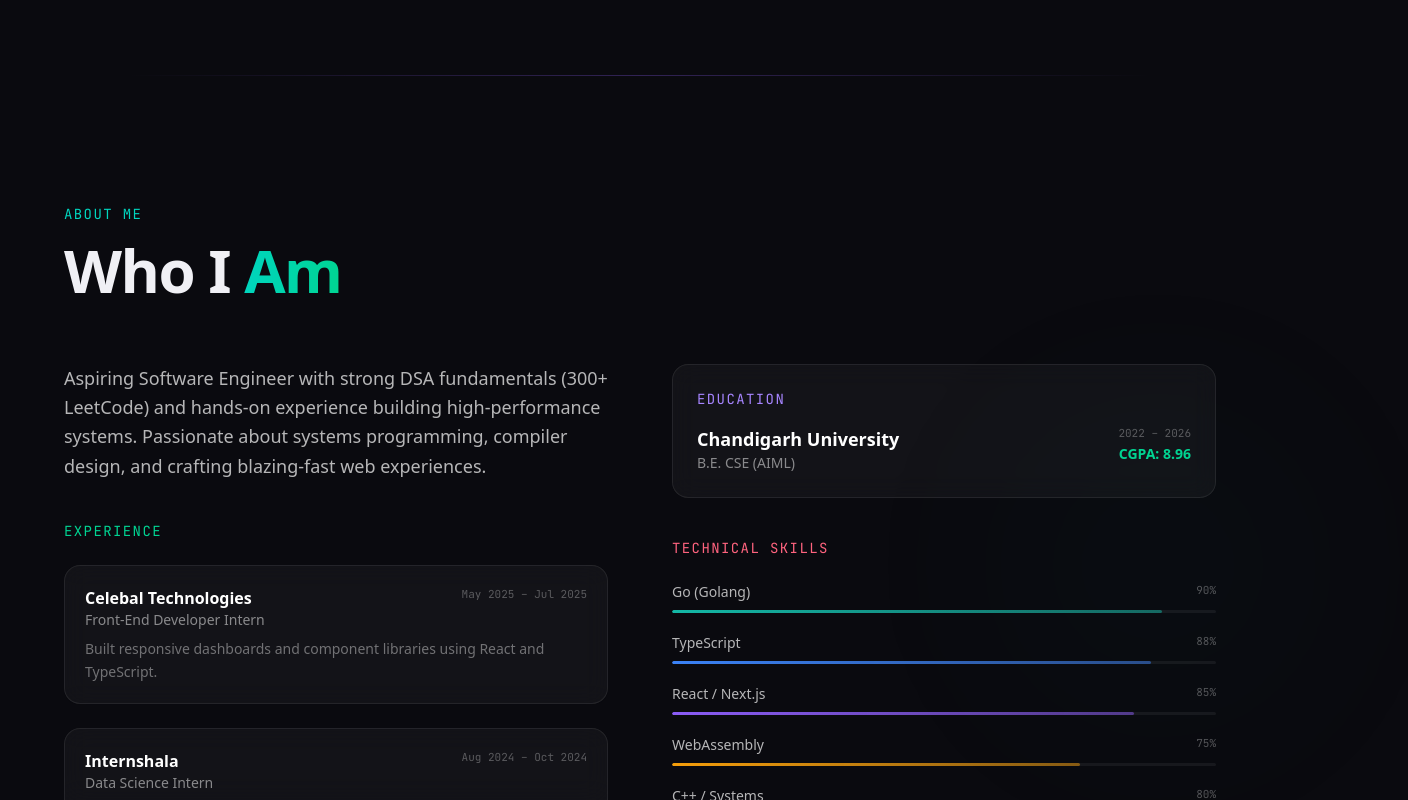
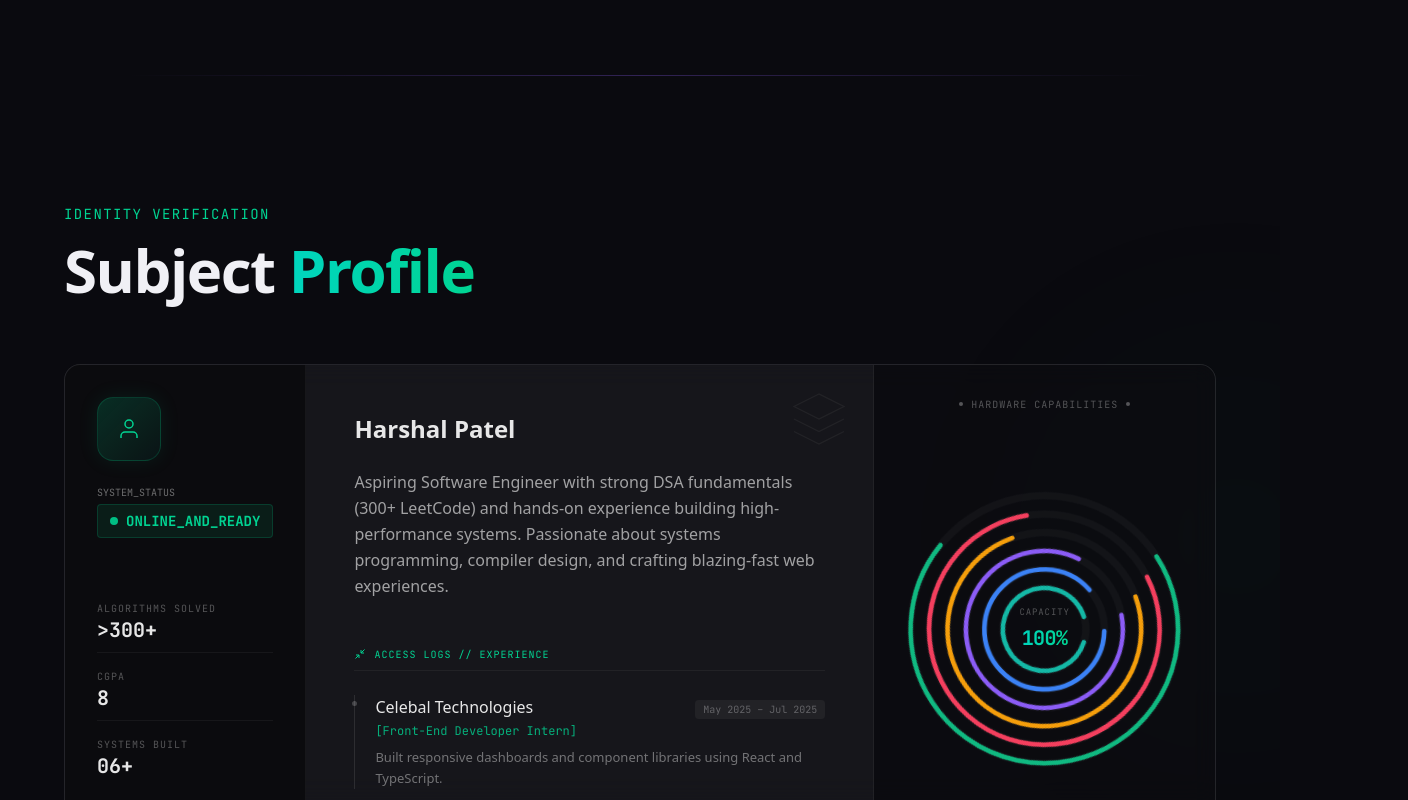
Before and after one commit to HarshalPatel1972/harshal-patel, a Next.js app: page / in a window 1280 px wide. Shown: the part 2000-2800 px from the top of the page, 1408 px wide, since content can reach past the window. Built offline with nearby package versions, Linux system fonts and the light colour scheme.

Commit message:
feat(about): overhaul to biometric profile ID card featuring dynamic terminal access logs, active barcodes, and a staggering SVG animated orbital skill reactor

```diff
--- a/src/components/About.tsx
+++ b/src/components/About.tsx
@@ -2,128 +2,277 @@
 
 import { profile } from "@/data/profile";
 import { ScrollReveal } from "./ScrollReveal";
-import { useCounter, useParallax } from "./AnimationKit";
+import { useCounter, useTilt, useParallax } from "./AnimationKit";
 import { useEffect, useRef, useState } from "react";
+import { animate as anime, utils } from "animejs";
 
-function AnimatedStat({ value, label }: { value: number; label: string }) {
+/**
+ * 📊 Dynamic Barcode Generator
+ */
+function DynamicBarcode() {
+  const containerRef = useRef<HTMLDivElement>(null);
+  useEffect(() => {
+    const bars = containerRef.current?.querySelectorAll(".barcode-bar");
+    if (!bars) return;
+
+    // Randomly flutter the heights of the barcode
+    bars.forEach((bar) => {
+      const loop = () => {
+        anime(bar as HTMLElement, {
+          height: [`${utils.random(20, 100)}%`],
+          duration: utils.random(200, 800),
+          easing: "linear",
+          onComplete: loop,
+        });
+      };
+      loop();
+    });
+  }, []);
+
+  return (
+    <div ref={containerRef} className="flex items-end h-[50px] gap-[2px] opacity-20 hover:opacity-100 transition-opacity">
+      {Array.from({ length: 30 }).map((_, i) => (
+        <div key={i} className="barcode-bar w-[2px] bg-emerald-400" style={{ height: `${Math.random() * 100}%` }} />
+      ))}
+    </div>
+  );
+}
+
+/**
+ * ⚛️ Skill Reactor (SVG Orbital Rings)
+ */
+function SkillReactor() {
+  const reactorRef = useRef<SVGSVGElement>(null);
+  const [activeSkill, setActiveSkill] = useState<string | null>(null);
+
+  useEffect(() => {
+    if (!reactorRef.current) return;
+
+    // Setup orbital spinning
+    const rings = reactorRef.current.querySelectorAll(".skill-orbit");
+    rings.forEach((ring, i) => {
+      anime(ring as HTMLElement, {
+        rotateZ: [0, 360],
+        duration: 25000 + i * 5000, // Inner rings fast, outer rings slow
+        easing: "linear",
+        loop: true,
+        direction: i % 2 === 0 ? "normal" : "reverse", // Alternating direction
+      });
+    });
+
+    // Setup draw-in paths on render
+    const paths = reactorRef.current.querySelectorAll(".skill-path");
+    const observer = new IntersectionObserver(([entry]) => {
+        if(entry.isIntersecting) {
+            paths.forEach((path, i) => {
+                const dash = path.getAttribute("data-dash") || "0";
+                const circ = path.getAttribute("data-circ") || "0";
+                anime(path as HTMLElement, {
+                    strokeDashoffset: [circ, dash],
+                    duration: 2000,
+                    delay: i * 200,
+                    easing: "outQuart"
+                });
+            });
+            observer.disconnect();
+        }
+    }, { threshold: 0.1 });
+    observer.observe(reactorRef.current);
+
+    return () => observer.disconnect();
+  }, []);
+
+  return (
+    <div className="relative w-full aspect-square max-w-[320px] mx-auto flex items-center justify-center">
+      {/* Center Readout */}
+      <div className="absolute inset-0 flex flex-col items-center justify-center pointer-events-none z-10">
+        <span className="text-[9px] font-mono text-white/30 uppercase tracking-widest mb-1">
+          CAPACITY
+        </span>
+        <span className="text-xl font-bold font-mono tracking-tight bg-gradient-to-r from-teal-400 to-emerald-400 bg-clip-text text-transparent">
+          {activeSkill ? profile.skills.find(s => s.name === activeSkill)?.level + "%" : "100%"}
+        </span>
+      </div>
+
+      <svg ref={reactorRef} viewBox="0 0 300 300" className="w-full h-full overflow-visible">
+        <defs>
+          <filter id="glow">
+            <feGaussianBlur stdDeviation="3" result="coloredBlur"/>
+            <feMerge>
+              <feMergeNode in="coloredBlur"/>
+              <feMergeNode in="SourceGraphic"/>
+            </feMerge>
+          </filter>
+        </defs>
+        <g style={{ transformOrigin: '150px 150px', transform: 'rotate(-90deg)' }}>
+          {profile.skills.map((skill, i) => {
+            const radius = 45 + i * 20;
+            const circumference = 2 * Math.PI * radius;
+            const dashValue = circumference - (skill.level / 100) * circumference;
+            const isHovered = activeSkill === skill.name;
+
+            return (
+              <g
+                key={skill.name}
+                className="skill-orbit cursor-pointer transition-all duration-300"
+                style={{ transformOrigin: '150px 150px' }}
+                onMouseEnter={() => setActiveSkill(skill.name)}
+                onMouseLeave={() => setActiveSkill(null)}
+              >
+                {/* Track */}
+                <circle cx="150" cy="150" r={radius} fill="none" stroke="rgba(255,255,255,0.03)" strokeWidth={isHovered ? 12 : 8} className="transition-all duration-300" />
+
+                {/* Value Line */}
+                <circle
+                  className="skill-path transition-all duration-300"
+                  cx="150" cy="150" r={radius}
+                  fill="none"
+                  stroke={skill.color}
+                  strokeWidth={isHovered ? 12 : 5}
+                  strokeDasharray={`${circumference} ${circumference}`}
+                  data-dash={dashValue}
+                  data-circ={circumference}
+                  strokeDashoffset={circumference} // Starts hidden, animated by anime
+                  strokeLinecap="round"
+                  filter={isHovered ? "url(#glow)" : ""}
+                  style={{ opacity: activeSkill && !isHovered ? 0.15 : 1 }}
+                />
+
+                {/* Invisible wide capture area for better hover */}
+                <circle cx="150" cy="150" r={radius} fill="none" stroke="transparent" strokeWidth="20" />
+              </g>
+            );
+          })}
+        </g>
+      </svg>
+    </div>
+  );
+}
+
+function Stat({ value, label, prefix = "" }: { value: number; label: string; prefix?: string }) {
   const countRef = useCounter(value, 2000);
   return (
-    <div className="glass-card p-4 text-center group hover:border-white/15 transition-colors">
-      <div className="text-2xl font-bold bg-gradient-to-r from-violet-400 to-blue-400 bg-clip-text text-transparent">
-        <span ref={countRef as any}>0</span>{label === "CGPA" ? "" : "+"}
+    <div className="py-2 border-b border-white/5 last:border-0 group hover:pl-2 transition-all duration-300">
+      <div className="text-[10px] font-mono text-white/30 uppercase tracking-widest group-hover:text-emerald-400/50 transition-colors">{label}</div>
+      <div className="text-xl font-bold font-mono text-white/90">
+        {prefix}<span ref={countRef as any}>0</span>{label === "CGPA" ? "" : "+"}
       </div>
-      <div className="text-[11px] font-mono text-white/30 mt-1 uppercase">{label}</div>
     </div>
   );
 }
 
 export function About() {
-  const [skillsVisible, setSkillsVisible] = useState(false);
-  const skillsRef = useRef<HTMLDivElement>(null);
-  const parallaxBlob = useParallax(-0.12);
-
-  useEffect(() => {
-    if (!skillsRef.current) return;
-    const observer = new IntersectionObserver(
-      ([entry]) => { if (entry.isIntersecting) setSkillsVisible(true); },
-      { threshold: 0.3 }
-    );
-    observer.observe(skillsRef.current);
-    return () => observer.disconnect();
-  }, []);
+  const tiltRef = useTilt(3);
+  const parallaxBlob = useParallax(0.1);
 
   return (
-    <section id="about" className="relative py-32 px-6 section-fade">
-      <div ref={parallaxBlob as any} className="gradient-blob w-[500px] h-[500px] top-[30%] right-[-10%]"
-        style={{ background: "radial-gradient(circle, rgba(20,184,166,0.15) 0%, transparent 70%)" }}
+    <section id="about" className="relative py-32 px-4 md:px-6 section-fade overflow-hidden">
+      <div ref={parallaxBlob as any} className="gradient-blob w-[600px] h-[600px] top-[10%] right-[-20%]"
+        style={{ background: "radial-gradient(circle, rgba(16,185,129,0.15) 0%, transparent 70%)" }}
       />
 
       <div className="max-w-6xl mx-auto relative z-10">
         <ScrollReveal>
-          <span className="text-sm font-mono text-teal-400 tracking-widest uppercase mb-4 block">About Me</span>
+          <span className="text-sm font-mono text-emerald-400 tracking-widest uppercase mb-4 block">Identity Verification</span>
           <h2 className="text-4xl md:text-6xl font-bold tracking-tight mb-16" style={{ fontFamily: "var(--font-display)" }}>
-            Who I <span className="bg-gradient-to-r from-teal-400 to-emerald-400 bg-clip-text text-transparent">Am</span>
+            Subject <span className="bg-gradient-to-r from-teal-400 to-emerald-400 bg-clip-text text-transparent">Profile</span>
           </h2>
         </ScrollReveal>
 
-        <div className="grid lg:grid-cols-2 gap-16">
-          <div className="space-y-10">
-            <ScrollReveal delay={100}>
-              <p className="text-lg text-white/70 leading-relaxed">{profile.bio}</p>
-            </ScrollReveal>
-            <ScrollReveal delay={200}>
-              <h3 className="text-sm font-mono text-emerald-400 tracking-widest uppercase mb-6">Experience</h3>
-              <div className="space-y-6">
-                {profile.experience.map((job) => (
-                  <div key={job.company} className="glass-card p-5 group hover:border-white/15 transition-colors">
-                    <div className="flex justify-between items-start mb-2">
-                      <div>
-                        <h4 className="text-white font-semibold">{job.company}</h4>
-                        <p className="text-white/50 text-sm">{job.role}</p>
-                      </div>
-                      <span className="text-[11px] font-mono text-white/30 shrink-0 ml-4">{job.period}</span>
-                    </div>
-                    <p className="text-white/40 text-sm leading-relaxed">{job.description}</p>
-                  </div>
-                ))}
-              </div>
-            </ScrollReveal>
-          </div>
+        {/* The Massive Biometric ID Card */}
+        <ScrollReveal delay={200}>
+          <div ref={tiltRef as any} className="glass-card p-0 overflow-hidden relative" style={{ transformStyle: 'preserve-3d' }}>
 
-          <div className="space-y-10">
-            <ScrollReveal delay={150} direction="right">
-              <div className="glass-card p-6">
-                <h3 className="text-sm font-mono text-violet-400 tracking-widest uppercase mb-4">Education</h3>
-                <div className="flex justify-between items-start">
-                  <div>
-                    <h4 className="text-white font-semibold text-lg">{profile.education.school}</h4>
-                    <p className="text-white/50 text-sm">{profile.education.degree}</p>
-                  </div>
-                  <div className="text-right">
-                    <span className="text-[11px] font-mono text-white/30 block">{profile.education.years}</span>
-                    <span className="text-emerald-400 font-bold text-sm">CGPA: {profile.education.gpa}</span>
-                  </div>
+            {/* Grid layout inside the card */}
+            <div className="grid grid-cols-1 lg:grid-cols-[1fr_2.5fr_1.5fr] divide-y lg:divide-y-0 lg:divide-x divide-white/5">
+
+              {/* === COL 1: Status & Stats === */}
+              <div className="p-8 bg-black/40 flex flex-col justify-between">
+                <div>
+                   {/* Avatar / Icon */}
+                   <div className="w-16 h-16 rounded-2xl bg-gradient-to-br from-emerald-500/20 to-teal-500/5 mb-6 flex items-center justify-center border border-emerald-500/20 relative overflow-hidden group shadow-[0_0_20px_rgba(16,185,129,0.1)]">
+                      <div className="absolute inset-0 bg-emerald-400/20 translate-y-[100%] group-hover:translate-y-0 transition-transform duration-500" />
+                      <svg width="24" height="24" viewBox="0 0 24 24" fill="none" stroke="currentColor" strokeWidth="1.5" className="text-emerald-400"><path d="M20 21v-2a4 4 0 0 0-4-4H8a4 4 0 0 0-4 4v2"/><circle cx="12" cy="7" r="4"/></svg>
+                   </div>
+
+                   <div className="text-[10px] font-mono text-white/40 mb-1">SYSTEM_STATUS</div>
+                   <div className="text-sm font-mono font-bold text-emerald-400 flex items-center gap-2 mb-10 border border-emerald-500/20 bg-emerald-500/10 px-3 py-1.5 rounded inline-flex">
+                     <span className="w-2 h-2 rounded-full bg-emerald-400 animate-pulse" />
+                     ONLINE_AND_READY
+                   </div>
+                </div>
+
+                <div className="space-y-2 mb-12">
+                   <Stat value={300} label="Algorithms Solved" prefix=">" />
+                   <Stat value={8} label="CGPA" />
+                   <Stat value={6} label="Systems Built" prefix="0" />
+                </div>
+
+                <div>
+                   <div className="text-[10px] font-mono text-white/40 mb-2">AUTH_ID: XA-992</div>
+                   <DynamicBarcode />
                 </div>
               </div>
-            </ScrollReveal>
 
-            <ScrollReveal delay={250} direction="right">
-              <div ref={skillsRef}>
-                <h3 className="text-sm font-mono text-rose-400 tracking-widest uppercase mb-6">Technical Skills</h3>
-                <div className="space-y-5">
-                  {profile.skills.map((skill, i) => (
-                    <div key={skill.name}>
-                      <div className="flex justify-between mb-2">
-                        <span className="text-sm text-white/70">{skill.name}</span>
-                        <span className="text-[11px] font-mono text-white/30">{skill.level}%</span>
-                      </div>
-                      <div className="skill-bar">
-                        <div
-                          className={`skill-bar-fill ${skillsVisible ? "animate" : ""}`}
-                          style={{
-                            background: `linear-gradient(90deg, ${skill.color}, ${skill.color}80)`,
-                            maxWidth: `${skill.level}%`,
-                            width: "100%",
-                            transitionDelay: `${i * 150}ms`,
-                          }}
-                        />
-                      </div>
+              {/* === COL 2: Bio & Logs === */}
+              <div className="p-8 md:p-12 relative bg-white/[0.01]">
+                 <div className="absolute top-0 right-0 p-6 opacity-5">
+                    <svg width="60" height="60" viewBox="0 0 24 24" fill="none" stroke="currentColor" strokeWidth="0.5">
+                       <path d="M12 2L2 7l10 5 10-5-10-5zM2 17l10 5 10-5M2 12l10 5 10-5"/>
+                    </svg>
+                 </div>
+
+                 <h3 className="text-2xl font-bold mb-6 text-white/90" style={{ fontFamily: "var(--font-display)" }}>Harshal Patel</h3>
+                 <p className="text-white/60 text-sm md:text-base leading-relaxed mb-12">
+                    {profile.bio}
+                 </p>
+
+                 <div className="space-y-8">
+                    <div>
+                       <div className="text-[10px] font-mono text-emerald-400 uppercase tracking-widest mb-6 flex items-center gap-2 border-b border-white/5 pb-2">
+                          <svg className="w-3 h-3" viewBox="0 0 24 24" fill="none" stroke="currentColor" strokeWidth="2"><polyline points="4 14 10 14 10 20"/><polyline points="20 10 14 10 14 4"/><line x1="14" y1="10" x2="21" y2="3"/><line x1="3" y1="21" x2="10" y2="14"/></svg>
+                          Access Logs // Experience
+                       </div>
+
+                       <div className="space-y-6">
+                         {profile.experience.map((job) => (
+                           <div key={job.company} className="relative pl-5 border-l border-white/10 group hover:border-emerald-400/30 transition-colors">
+                             <div className="absolute left-[-3px] top-1.5 w-[5px] h-[5px] rounded-full bg-white/20 group-hover:bg-emerald-400 group-hover:shadow-[0_0_10px_#10b981] transition-all" />
+
+                             <div className="flex flex-wrap items-baseline justify-between mb-1">
+                               <div className="text-white/90 font-medium">{job.company}</div>
+                               <div className="text-[10px] font-mono text-white/30 bg-white/5 px-2 py-0.5 rounded">{job.period}</div>
+                             </div>
+                             <div className="text-emerald-400/80 text-xs mb-2 font-mono">[{job.role}]</div>
+                             <div className="text-white/40 text-[13px] leading-relaxed">{job.description}</div>
+                           </div>
+                         ))}
+                       </div>
                     </div>
-                  ))}
-                </div>
+                 </div>
               </div>
-            </ScrollReveal>
 
-            {/* Animated counters */}
-            <ScrollReveal delay={350} direction="right">
-              <div className="grid grid-cols-3 gap-3">
-                <AnimatedStat value={300} label="LeetCode" />
-                <AnimatedStat value={8} label="CGPA" />
-                <AnimatedStat value={6} label="Projects" />
+              {/* === COL 3: Orbital Skill Reactor === */}
+              <div className="p-8 bg-[#050508]/50 flex flex-col justify-between relative overflow-hidden">
+                 <div className="text-[10px] font-mono text-white/30 uppercase tracking-widest mb-8 text-center flex items-center justify-center gap-2">
+                    <span className="w-1 h-1 bg-white/30 rounded-full" /> Hardware Capabilities <span className="w-1 h-1 bg-white/30 rounded-full" />
+                 </div>
+
+                 <SkillReactor />
+
+                 <div className="mt-10 text-center text-[10px] font-mono text-white/40 grid grid-cols-2 gap-y-3 gap-x-2">
+                   {profile.skills.map((s) => (
+                     <div key={s.name} className="flex items-center gap-2 hover:text-white transition-colors cursor-default">
+                       <span className="w-1.5 h-1.5 rounded-full shadow-sm" style={{ background: s.color, boxShadow: `0 0 5px ${s.color}` }} />
+                       {s.name}
+                     </div>
+                   ))}
+                 </div>
               </div>
-            </ScrollReveal>
+
+            </div>
           </div>
-        </div>
+        </ScrollReveal>
       </div>
     </section>
   );
```
